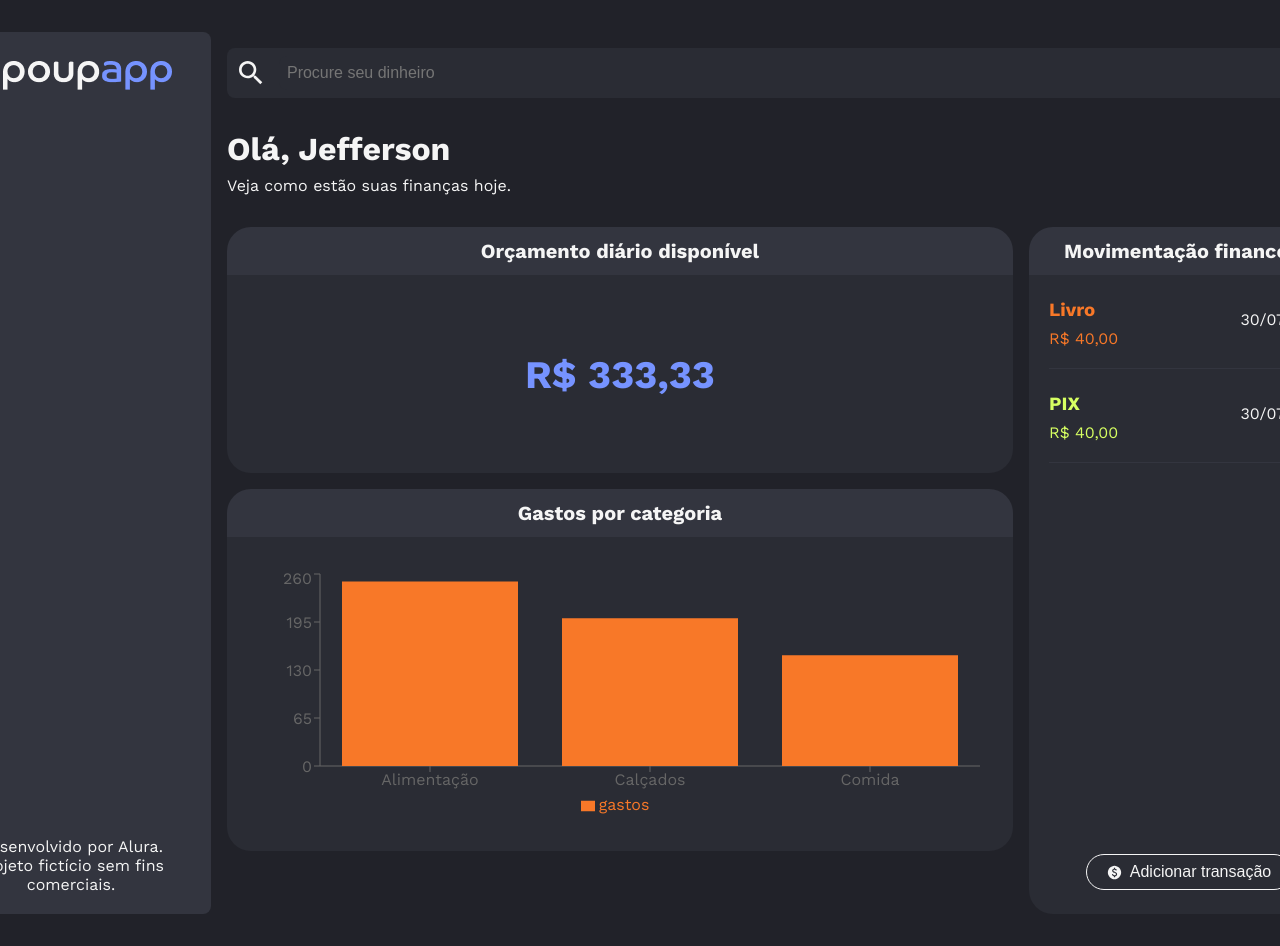
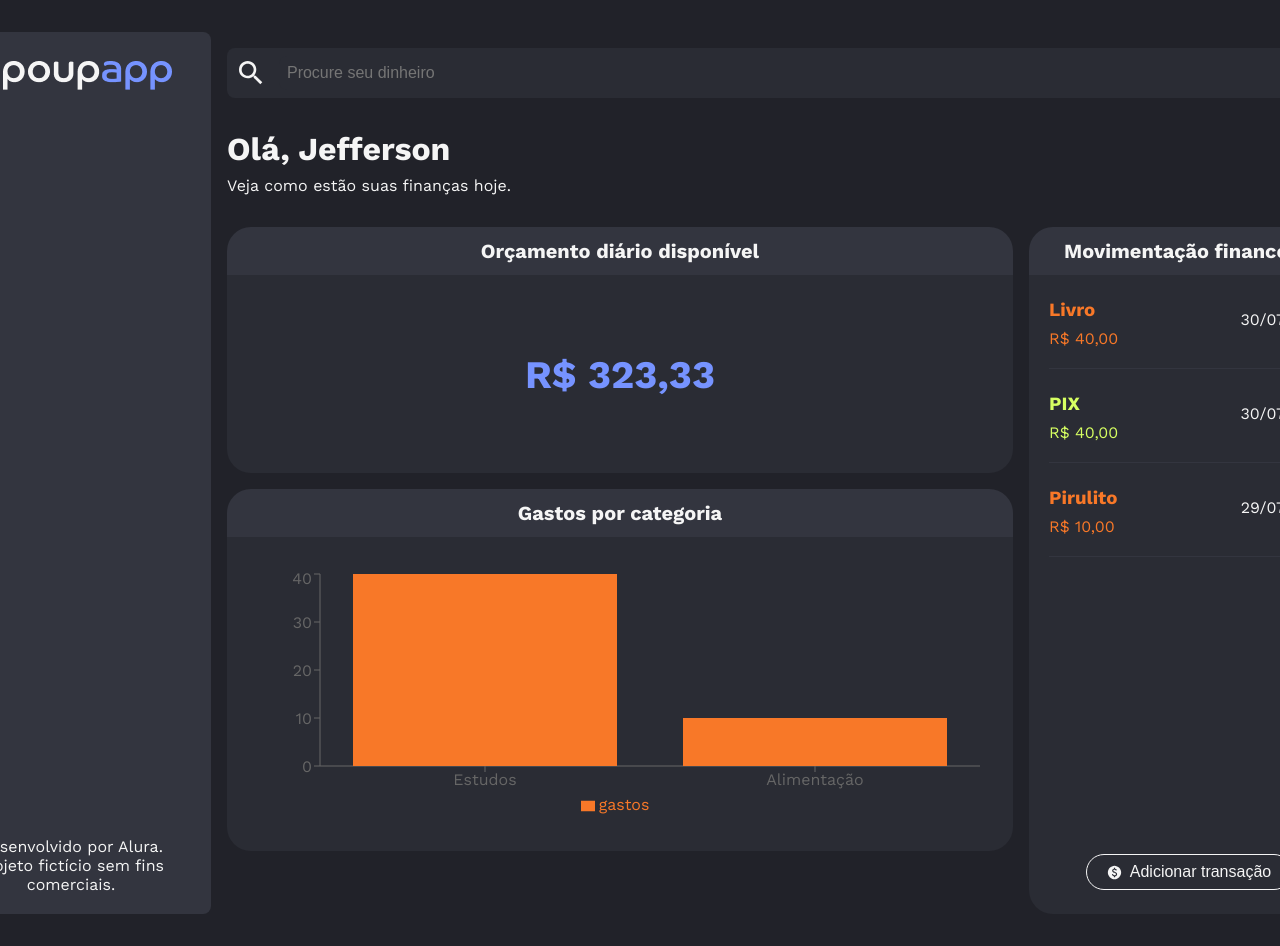
Before and after one commit to J3eff/react-context-api, a React (Vite) app: page /home in a window 1280 px wide. Shown: the top 946 px of the page. Built offline with nearby package versions, Linux system fonts and the light colour scheme; data requests are answered from the project's data file.

Commit message:
feat: Fazendo o cálculo de gastos por categoria

```diff
--- a/db.json
+++ b/db.json
@@ -4,7 +4,7 @@
       "id": "4cd4",
       "nome": "Jefferson",
       "renda": "10000",
-      "orcamentoDiario": 333.3333333333333
+      "orcamentoDiario": 323.3333333333333
     }
   ],
   "transacoes": [
@@ -25,6 +25,15 @@
       "categoria": "Pagamentos",
       "data": "2025-07-30",
       "userId": "4cd4"
+    },
+    {
+      "id": "d919",
+      "nome": "Pirulito",
+      "valor": 10,
+      "tipo": "despesa",
+      "categoria": "Alimentação",
+      "data": "2025-07-29",
+      "userId": "4cd4"
     }
   ]
 }
--- a/src/componentes/BalancoFinanceiro/index.tsx
+++ b/src/componentes/BalancoFinanceiro/index.tsx
@@ -1,26 +1,22 @@
 import { BarChart, XAxis, YAxis, Tooltip, Legend, Bar } from "recharts";
 import { Cartao, CartaoCabecalho, CartaoCorpo } from "../Cartao";
 import styled from "styled-components";
+import useGastosPorCategoria from "../../hooks/useGastosPorCategoria";
 
 export const AreaChart = styled.div`
   padding: var(--padding-xs);
 `;
 
 const BalancoFinanceiro = () => {
-  const data = [
-    {
-      categoria: "Alimentação",
-      gastos: 250,
-    },
-    {
-      categoria: "Calçados",
-      gastos: 200,
-    },
-    {
-      categoria: "Comida",
-      gastos: 150,
-    },
-  ];
+  const gastosPorCategoria = useGastosPorCategoria();
+
+  const data = Object.entries(gastosPorCategoria).map(
+    ([categoria, gastos]) => ({
+      categoria,
+      gastos,
+    })
+  );
+
   return (
     <Cartao>
       <CartaoCabecalho>Gastos por categoria</CartaoCabecalho>
--- /dev/null
+++ b/src/hooks/useGastosPorCategoria.tsx
@@ -0,0 +1,21 @@
+import { useMemo } from "react";
+import { useAppContext } from "../context/AppContext";
+
+const useGastosPorCategoria = () => {
+  const { transacoes } = useAppContext();
+
+  const gastosPorCategoria = useMemo(() => {
+    return transacoes
+      .filter((transacao) => transacao.tipo === "despesa")
+      .reduce<Record<string, number>>((total, transacao) => {
+        total[transacao.categoria] =
+          (total[transacao.categoria] || 0) + transacao.valor;
+
+        return total;
+      }, {});
+  }, [transacoes]);
+
+  return gastosPorCategoria;
+};
+
+export default useGastosPorCategoria;
```
